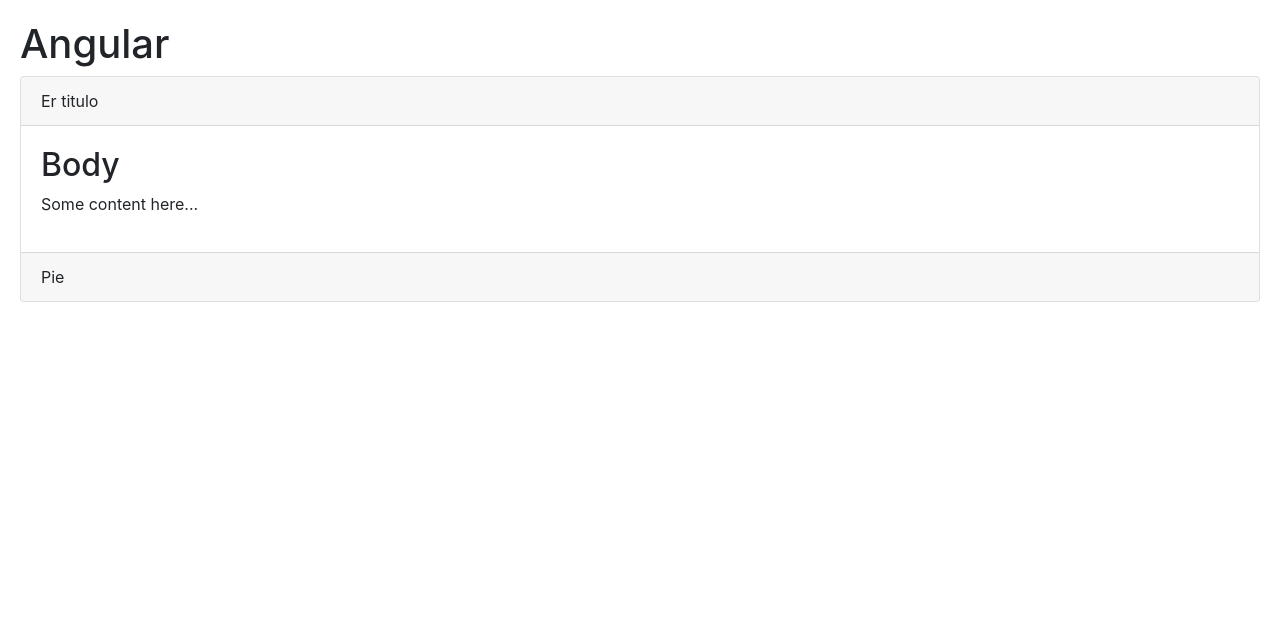
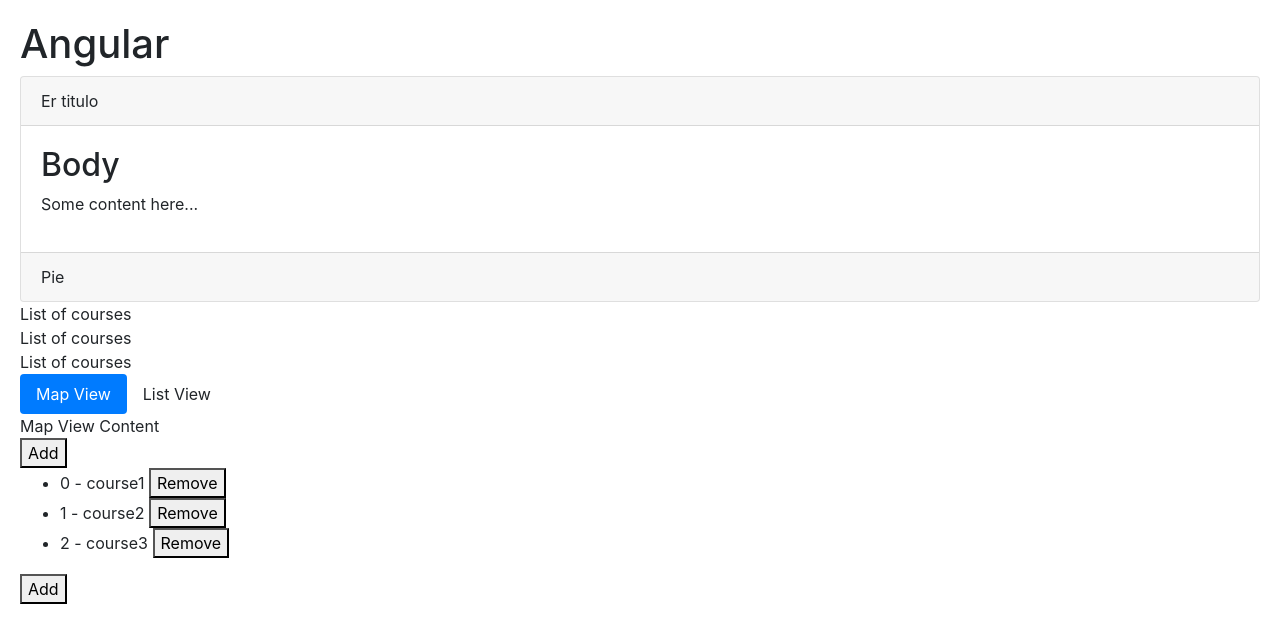
Before and after one commit to TurinTur/Angular, an Angular app: page / in a window 1280 px wide. Shown: the top 642 px of the page. Built offline with nearby package versions, Linux system fonts and the light colour scheme.

Commit message:
071 ngClass

```diff
--- a/src/app/app.component.html
+++ b/src/app/app.component.html
@@ -11,3 +11,56 @@
     </div>
     <ng-container class="footer">Pie</ng-container>  <!-- ng-containter le pasa a ng-content lo que haya dentro (Pie) en vez de pasar el contenedor entero (como pasa con los divs de arriba)  -->
 </bootstrap-panel>
+
+
+<div *ngIf="courses.length > 0">     <!-- si la expresión es true, el elemento se renderizará -->
+    List of courses
+</div>
+<div *ngIf="courses.length == 0">
+     No courses yet
+</div>
+
+<div *ngIf="courses.length > 0;else noCourses ">     <!-- Se puede hacer con algo mas parecido a if/else-->
+    List of courses
+</div>
+<ng-template #noCourses>
+        No courses yet
+</ng-template>
+<ng-template #coursesList>
+        List of courses
+</ng-template>
+
+<div *ngIf="courses.length > 0; then coursesList else noCourses"></div>  <!-- 3ª forma de hacerlo, usando solo ng-templates-->
+<!-- El asterisco * indica que Angular reescribirá todo usando ng-template. El div de arriba sería equivalente a:
+<ng-template [ngIf]="courses.length > 0">
+    <div>
+        List of courses
+    </div>
+</ng-template>
+<ng-template [ngIf]="!(courses.length > 0)">
+      <div>
+        No courses yet
+    </div>
+</ng-template>
+-->
+<div [hidden]="true">
+    Otra forma de ocultar un elemento, con el atributo hidden
+</div>
+
+<ul class="nav nav-pills">
+    <li class="nav-item "><a  class="nav-link" [class.active]="viewMode == 'map'" (click)="viewMode='map'"> Map View</a></li>
+    <li class="nav-item"><a  class="nav-link" [class.active]="viewMode == 'list'" (click)="viewMode='list'">List View</a></li>
+</ul>
+<div [ngSwitch]="viewMode">                             <!-- Switch structure-->
+    <div *ngSwitchCase="'map'">Map View Content</div>
+    <div *ngSwitchCase="'list'">List view Content</div>
+    <div *ngSwitchDefault>default</div>
+</div>
+<button (click)="onAdd()">Add</button>
+<ul>
+    <li *ngFor="let course of arrayCourses; index as i; trackBy: trackCourse">      <!-- index te da aceso al indice real. first, last, even, odd tambien disponibles -->
+       {{i}} -  {{course.name}}                                                     <!-- se pasa solo una referencia de función al trackBy, sin ()-->
+       <button (click)="onRemove(course)">Remove</button>
+    </li>
+</ul>
+<button (click)="loadCourses()">Add</button>
--- a/src/app/app.component.ts
+++ b/src/app/app.component.ts
@@ -13,6 +13,8 @@
     title: "Title",
     isFavorite: false
   }
+  courses = [1,2];
+  viewMode = 'map';
 
   /*onFavoriteChanged(isFavorite){                         // con un argumento normal
     console.log("Favorite Changed: ", isFavorite);
@@ -25,4 +27,33 @@
   onFavoriteChanged(eventArgs: FavoriteChangedEventArgs){    // igual que arriba, pero usando un interface exportado
     console.log("Favorite Changed: ", eventArgs);
   }
+
+  arrayCourses = [
+    { id:1, name : 'course1'},
+    { id:2, name : 'course2'},
+    { id:3, name : 'course3'},
+  ]
+
+  onAdd (){
+    this.arrayCourses.push({id:4,name:'course4'});
+  }
+
+  onRemove(course){
+    let index = this.arrayCourses.indexOf(course);
+    console.log(index);
+    this.arrayCourses.splice(index, 1);
+  }
+
+  loadCourses(){                      // cada vez que se cargan los cursos, Angular tiene que recontruir esa parte del DOM, incluso si son los mismos objetos con los mismos valores.
+    this.arrayCourses = [             // se puede evitar eso, optimizando el sitio web, con trackBy. ver trackBy: trackCourse en el for del html
+      { id:1, name : 'course1'},
+      { id:2, name : 'course2'},
+      { id:3, name : 'course3'},
+    ]
+  }
+
+  trackCourse(index, course){
+      course ? course.id : undefined;   //como el id es el mismo, el botón loadCourses dejará de re-renderizar la lista de cursos
+  }
+
 }
--- a/src/app/app.module.ts
+++ b/src/app/app.module.ts
@@ -8,6 +8,7 @@
 import { CourseComponent } from './course/course.component';
 import { FavoriteComponent } from './favorite/favorite.component';
 import { PanelComponent } from './panel/panel.component';
+import { DirectiveComponent } from './directive/directive.component';
 
 @NgModule({
   declarations: [
@@ -16,7 +17,8 @@
     CourseComponent,
     SummaryPipe,
     FavoriteComponent,
-    PanelComponent
+    PanelComponent,
+    DirectiveComponent
   ],
   imports: [
     BrowserModule,
--- /dev/null
+++ b/src/app/directive/directive.component.html
@@ -0,0 +1,3 @@
+<p>
+  directive works!
+</p>
--- /dev/null
+++ b/src/app/directive/directive.component.ts
@@ -0,0 +1,15 @@
+import { Component, OnInit } from '@angular/core';
+
+@Component({
+  selector: 'app-directive',
+  templateUrl: './directive.component.html',
+  styleUrls: ['./directive.component.css']
+})
+export class DirectiveComponent implements OnInit {
+
+  constructor() { }
+
+  ngOnInit() {
+  }
+
+}
```
Also changed, not shown: src/app/directive/directive.component.css (added), 1 other file (tests, documents, lock files or other folders).
